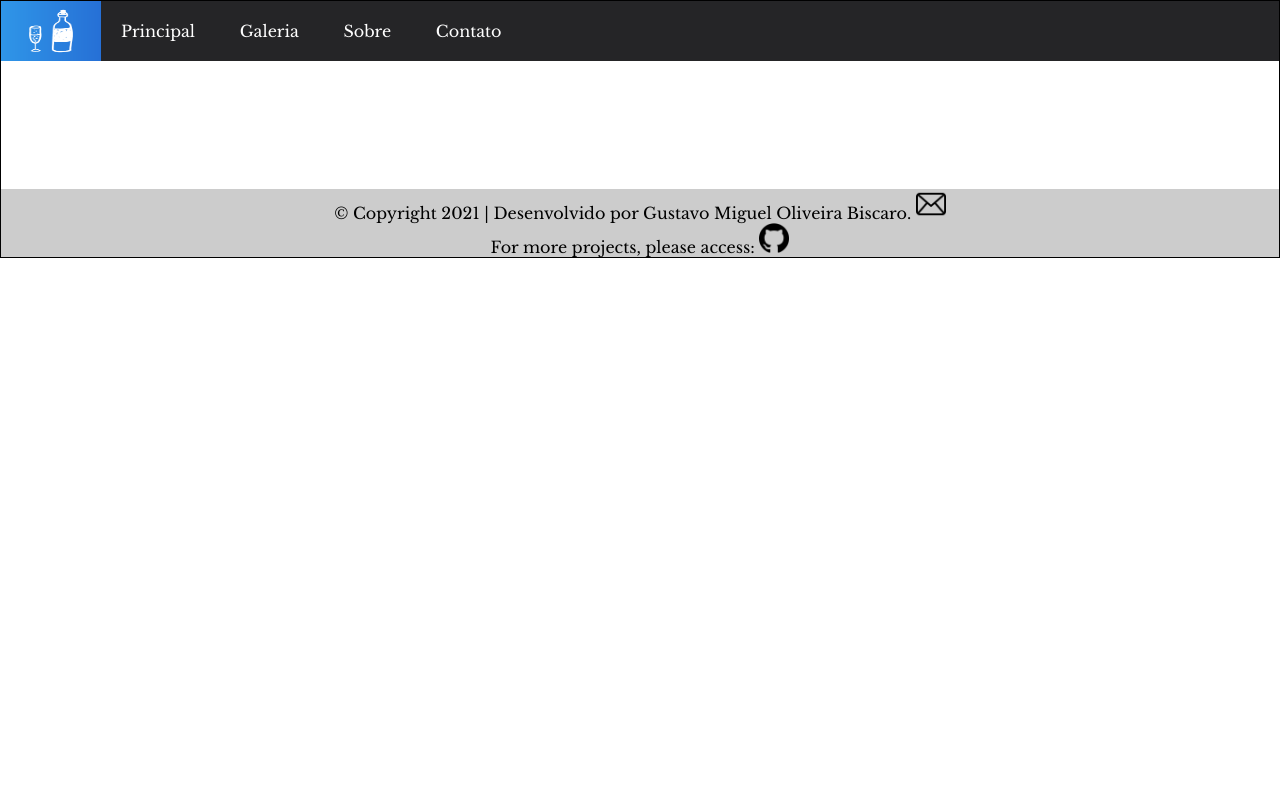
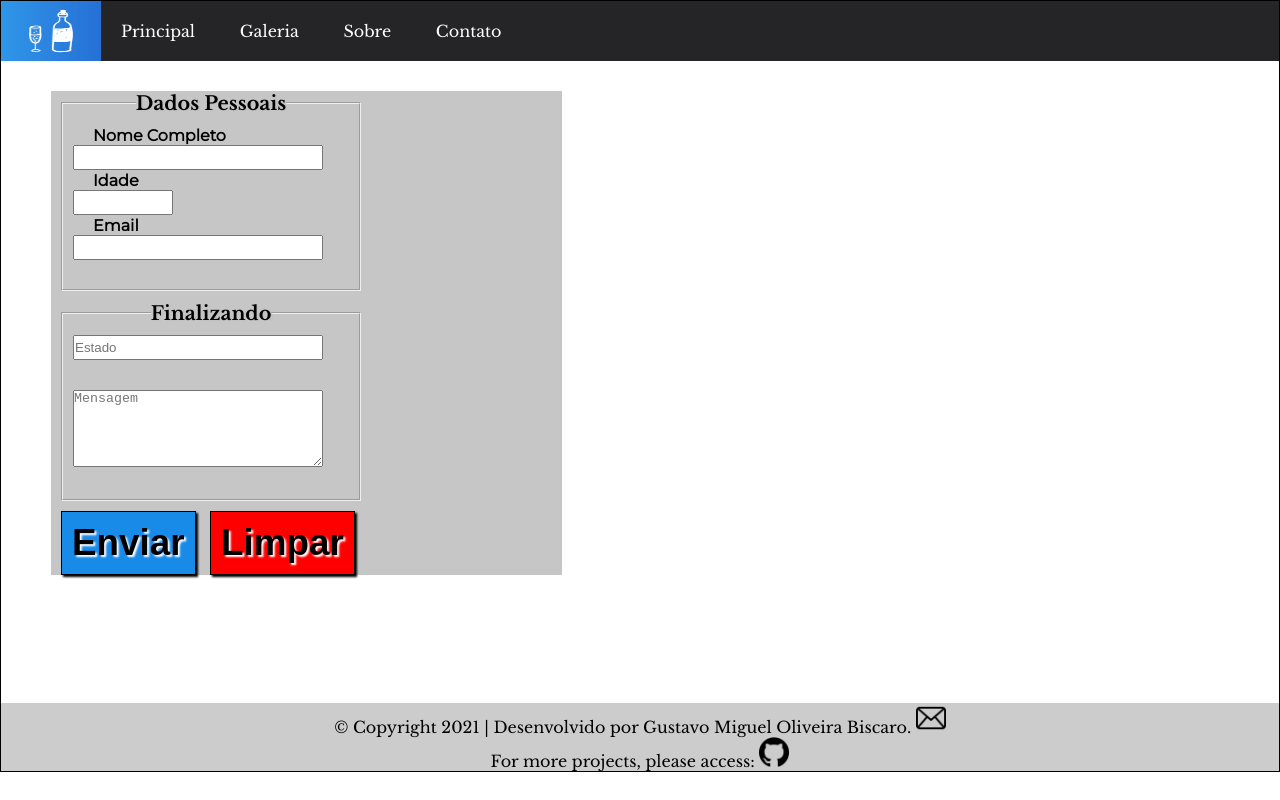
Before and after one commit to GustavoBiscaro/Project_Drinkeria, a plain HTML site: page contato.html in a window 1280 px wide. Drawn offline with nearby package versions, Linux system fonts and the light colour scheme; a web font is replaced by a local one.

Commit message:
Project's end

```diff
--- a/_css/styles.css
+++ b/_css/styles.css
@@ -1,4 +1,7 @@
 @import url('https://fonts.googleapis.com/css2?family=Libre+Baskerville:ital,wght@0,400;0,700;1,400&display=swap');
+
+@import url('https://fonts.googleapis.com/css2?family=Montserrat:ital,wght@0,300;0,400;1,300;1,400&family=Reggae+One&display=swap');
+
 
 *{
     margin: 0 auto;
@@ -12,7 +15,7 @@ body {
     font-family: 'Libre Baskerville', serif;
     border: 1px solid #000;
 }
-
+/* INDEX */
 /*menu*/
 #main_unordered_list{
     list-style: none;
@@ -145,6 +148,7 @@ figcaption {
     color: rgb(24, 139, 233);
     font-weight: bolder;
 }
+/* END OF INDEX */
 
 /* footer */
 #footer {
@@ -154,3 +158,118 @@ figcaption {
     margin-top: 10%;
     text-align: center;
 }
+
+/* QUEM SOMOS */
+#who_we_are {
+    font-family: 'Montserrat', sans-serif;
+    padding: 10px;
+    margin: 10px;
+    background-image: url("../_images/papel-de-parede-adesivado-abstrato-fundo-branco.jpg");
+}
+
+#faxada {
+    max-height: 400px;
+    max-width: 500px;
+    border: 1px solid #c6c6c6;
+    filter: blur(1.2px);
+    filter: brightness(2);
+    filter: drop-shadow(2px 2px 5px #000);
+}
+
+#who_we_are p {
+font-size: 1.2em;
+color: #000;
+text-indent: 1%;
+text-align: justify;
+text-shadow: 1px 1px 2px #000;
+}
+
+#citacao {
+ width: 50%;
+ padding: 0 5%;
+ font-weight: bolder;
+ margin: 10px 10px 10px 10px;
+ border-width: 0 2%;
+}
+
+/* Form */
+
+form {
+    margin: 30px 30px 30px 50px;
+    max-width: 40%;
+    max-height: 50%;
+    background-color: #c6c6c6;
+}
+fieldset{
+    max-width: 300px;
+    max-height: 200px;
+    width: 300px;
+    height: 300px;
+    padding: 10px;
+    margin: 10px;
+}
+
+legend {
+    font-size: 1.2em;
+    font-weight: bolder;
+    text-shadow: 2px 1px 1px #c1c1c1;
+}
+
+label {
+  font-weight: bolder;
+  font-family: 'Montserrat';
+  margin: 10px;
+  padding: 10px;
+}
+
+#in_name {
+    width: 250px;
+    height: 25px;
+    font-weight: bolder;
+}
+
+#in_idade {
+    width: 100px;
+    height: 25px;
+    font-weight: bolder;
+}
+
+#in_email {
+    width: 250px;
+    height: 25px;
+    font-weight: bolder;
+}
+
+#estado {
+    width: 250px;
+    height: 25px;
+    margin-bottom: 30px;
+}
+
+#textarea{
+    width: 250px;
+    height: 50%;
+}
+
+#submit {
+    font-size: 2.3rem;
+    padding: 10px;
+    margin-left: 10px;
+    font-weight: bolder;
+    background-color: rgb(24, 139, 233);
+    border: 1px solid #000;
+    text-shadow: 2px 2px 2px #fff;
+    box-shadow: 2px 2px 2px #000;
+}
+
+#reset {
+    font-size: 2.3rem;
+    padding: 10px;
+    margin-left: 10px;
+    font-weight: bolder;
+    background-color: red;
+    border: 1px solid #000;
+    text-shadow: 2px 2px 2px #fff;
+    box-shadow: 2px 2px 2px #000;
+
+}
--- a/contato.html
+++ b/contato.html
@@ -21,6 +21,31 @@
         </nav>
     </header>
 
+    <form action="/active.php" method="post">
+        <fieldset>
+        <legend>Dados Pessoais</legend>
+        <label for="name">Nome Completo</label>
+        <input type="text" id="in_name">
+        <br>
+        <label for="idade">Idade</label><br>
+        <input type="number" id="in_idade">
+        <br>
+        <label for="email">Email</label><br>
+        <input type="email" id="in_email">
+        </fieldset>
+
+        <fieldset>
+            <legend>Finalizando</legend>
+            <input type="text" id="estado" placeholder="Estado">
+            <br>
+            <Textarea name="message" id="textarea" placeholder="Mensagem"></Textarea>
+        </fieldset>
+
+        <input type="submit" id="submit" value="Enviar">
+        <input type="reset" id="reset" value="Limpar">
+    </fieldset>
+    </form>
+
     <footer id="footer">
         &copy; Copyright 2021 | Desenvolvido por Gustavo Miguel Oliveira
         Biscaro.
```
Also changed, not shown: _css/gallery.css (added, +20 -0 lines), galeria.html (+10 -0 lines), sobre.html (+10 -0 lines), _images/ameline-coffe-galeria.jfif (renamed from _images/ameline-coffe.jfif), _images/background.jpg (deleted), _images/drink_red_sparkus-galeria.jfif (renamed from _images/drink_red_sparkus.jfif), _images/drinkeria.jpg (added), _images/form.jfif (added), _images/lemon_drink-galeria.jfif (renamed from _images/lemon_drink.jfif), _images/papel-de-parede-adesivado-abstrato-fundo-branco.jpg (added), _images/refresh_beer-galeria.jfif (renamed from _images/refresh_beer.jfif), _images/sweet_juice-galeria.jfif (renamed from _images/sweet_juice.jfif).
